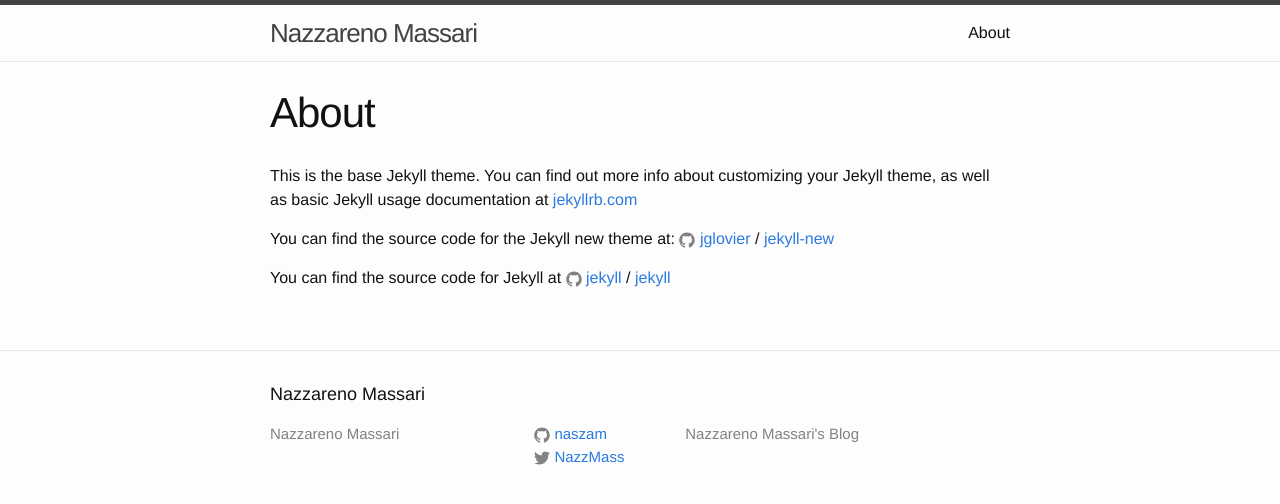
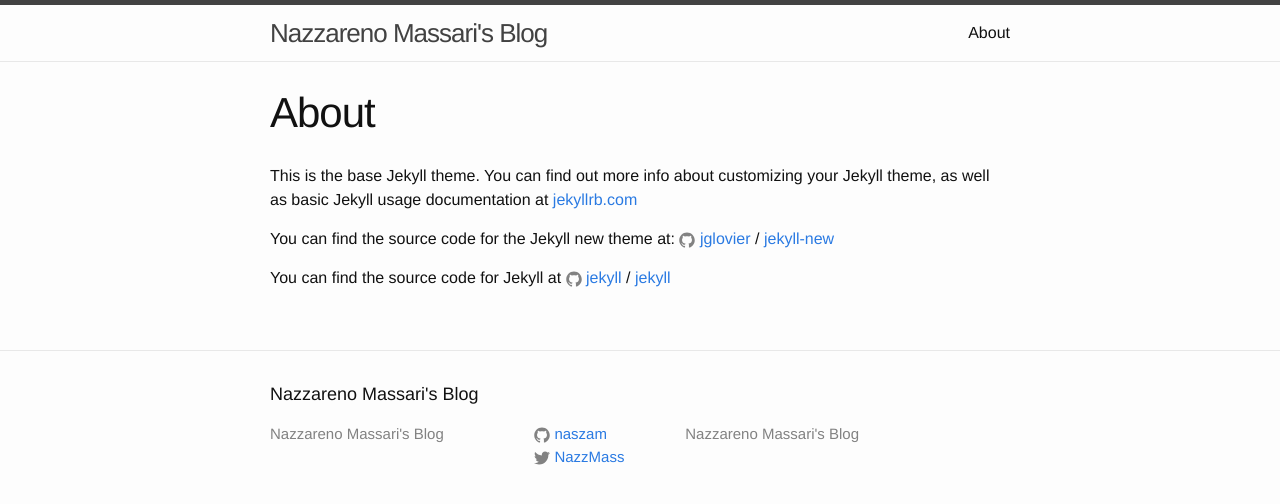
Before and after one commit to naszam/naszam-blog, a Jekyll site: the page built from about.md, in a window 1280 px wide. Shown: the top 504 px of the page. Built offline with Jekyll 4.4.1, drawn with Linux system fonts in a browser that asks for light colours.

Commit message:
Update _config.yml

```diff
--- a/_config.yml
+++ b/_config.yml
@@ -1,4 +1,4 @@
-title: Nazzareno Massari
+title: Nazzareno Massari's Blog
 url: http://naszam.io
 description: Nazzareno Massari's Blog
 github_username: naszam
```
